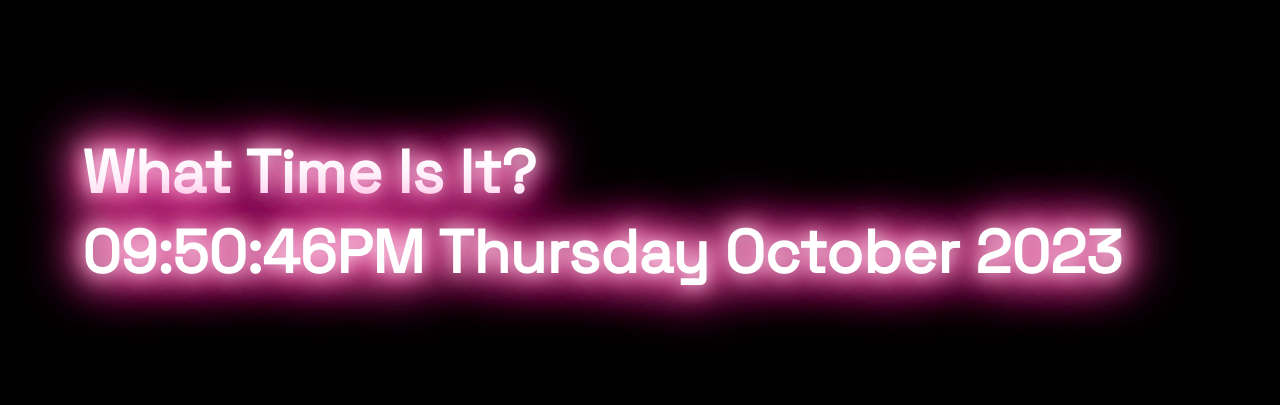
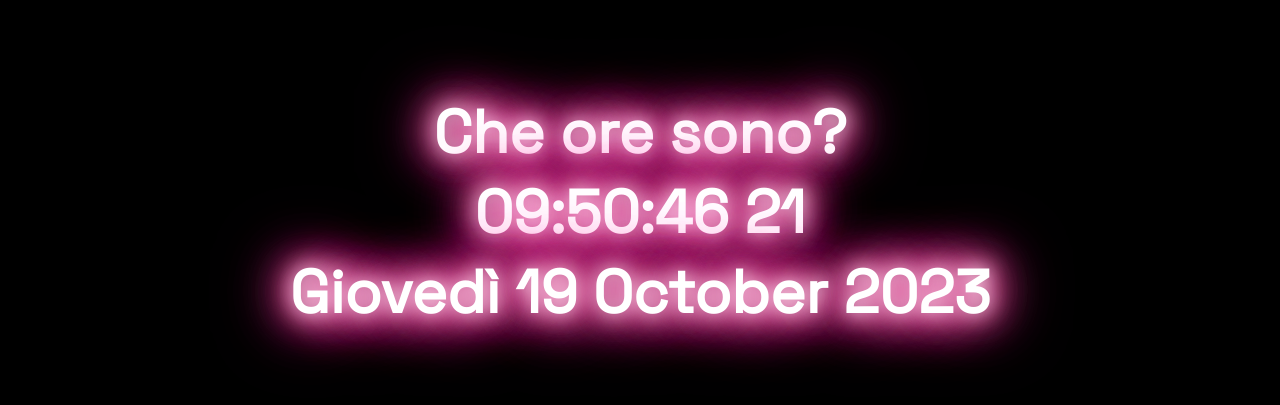
Before and after one commit to MarikaDiGirolamo/Digital-Clock, a plain HTML site: page index.html in a window 1280 px wide. Shown: the part 183-588 px from the top of the page. Drawn offline with nearby package versions, Linux system fonts and the light colour scheme.

Commit message:
Refactoring

```diff
--- a/css/style.css
+++ b/css/style.css
@@ -16,6 +16,10 @@ body {
   font-family: "Space Grotesk", sans-serif;
 }
 .glow {
+  display: flex;
+  flex-direction: column;
+  justify-content: center;
+  align-items: center;
   font-size: 60px;
   color: #fff;
   font-weight: bold;
--- a/index.html
+++ b/index.html
@@ -22,8 +22,9 @@
   <body>
     <div class="container">
       <div class="display">
-        <h1 class="glow">What Time Is It?</h1>
+        <h1 class="glow">Che ore sono?</h1>
         <h2 id="Digital_Clock" class="glow"></h2>
+        <h2 id="Hour_Clock" class="glow"></h2>
       </div>
     </div>
     <script src="/js/main.js"></script>
--- a/js/main.js
+++ b/js/main.js
@@ -1,37 +1,71 @@
+// Imposta un intervallo per chiamare la funzione displayTime ogni secondo (1000 millisecondi).
 setInterval(displayTime, 1000);
 
+// La funzione displayTime viene chiamata all'inizio e poi a intervalli regolari.
 function displayTime() {
-
+    // Ottieni la data corrente.
     const date = new Date();
 
-    let h = date.getHours();
-    let m = date.getMinutes();
-    let s = date.getSeconds();
-    let weekDay = ["Sunday", "Monday", "Tuesday", "Wednesday", "Thursday", "Friday", "Saturday", "Sunday"]
-    let today = weekDay[date.getDay()];
-    let mm = date.toLocaleString("default", {
-        month: "long"
-    });
-    let yy = date.getFullYear();
-    let period = "PM";
+    // Formatta l'ora in un formato orario 12 ore.
+    const h = formatHour(date.getHours());
 
-    if (h > 12) {
-        h-= 12;
-        period = "PM";
+    // Formatta i minuti e i secondi aggiungendo uno zero iniziale se necessario.
+    const m = formatTimeUnit(date.getMinutes());
+    const s = formatTimeUnit(date.getSeconds());
+
+    // Ottieni il giorno della settimana, il nome del mese e l'anno corrente.
+    const today = getDayOfWeek(date);
+    const mm = getMonthName(date);
+    const yy = date.getFullYear();
+
+    // Ottieni il periodo (AM o PM).
+    const period = getPeriod(date);
+
+    // Componi l'orario completo in un'unica stringa.
+    const time = `${h}:${m}:${s}`;
+
+    // Ottieni il formato della data "oggi data mese anno".
+    const formattedDate = `${date.getDate()} ${mm} ${yy}`;
+
+    // Ottieni l'elemento HTML con l'ID 'Digital_Clock' e aggiorna il suo contenuto.
+    const digitalClock = document.getElementById('Digital_Clock');
+    digitalClock.innerHTML = `${time} ${period}`;
+
+    const hourClock = document.getElementById('Hour_Clock');
+    hourClock.innerHTML = `${today} ${formattedDate}`;
+}
+
+// Questa funzione formatta l'ora in un formato orario 12 ore.
+function formatHour(hour) {
+    if (hour > 12) {
+        hour -= 12;
     }
+    if (hour === 0) {
+        hour = 12;
+    }
+    return formatTimeUnit(hour);
+}
 
-    if (h === 0) {
-        h = 12;
-        period = "AM";
-    }
+// Questa funzione aggiunge uno zero iniziale se l'unità è inferiore a 10.
+function formatTimeUnit(unit) {
+    return unit < 10 ? "0" + unit : unit;
+}
 
-    h = h < 10 ? "0" + h : h;
-    m = m < 10 ? "0" + m : m;
-    s = s < 10 ? "0" + s : s;
+// Questa funzione restituisce il nome del giorno della settimana.
+function getDayOfWeek(date) {
+    const weekDays = ["Domenica", "Lunedì", "Martedì", "Mercoledì", "Giovedì", "Venerdì", "Sabato"];
+    return weekDays[date.getDay()];
+}
 
-    let time = h + ":" + m + ":" + s + period;
+// Questa funzione restituisce il nome del mese.
+function getMonthName(date) {
+    return date.toLocaleString("default", { month: "long" });
+}
 
-    document.getElementById('Digital_Clock').innerHTML = time + " " + today + " " + mm + " " + yy;
+// Questa funzione restituisce il periodo (AM o PM) in base all'ora corrente.
+function getPeriod(date) {
+    return date.getHours() //>= 12 ? "PM" : "AM";
+}
 
-}
+// Chiamiamo la funzione displayTime all'avvio per mostrare l'orario corrente.
 displayTime();
```
